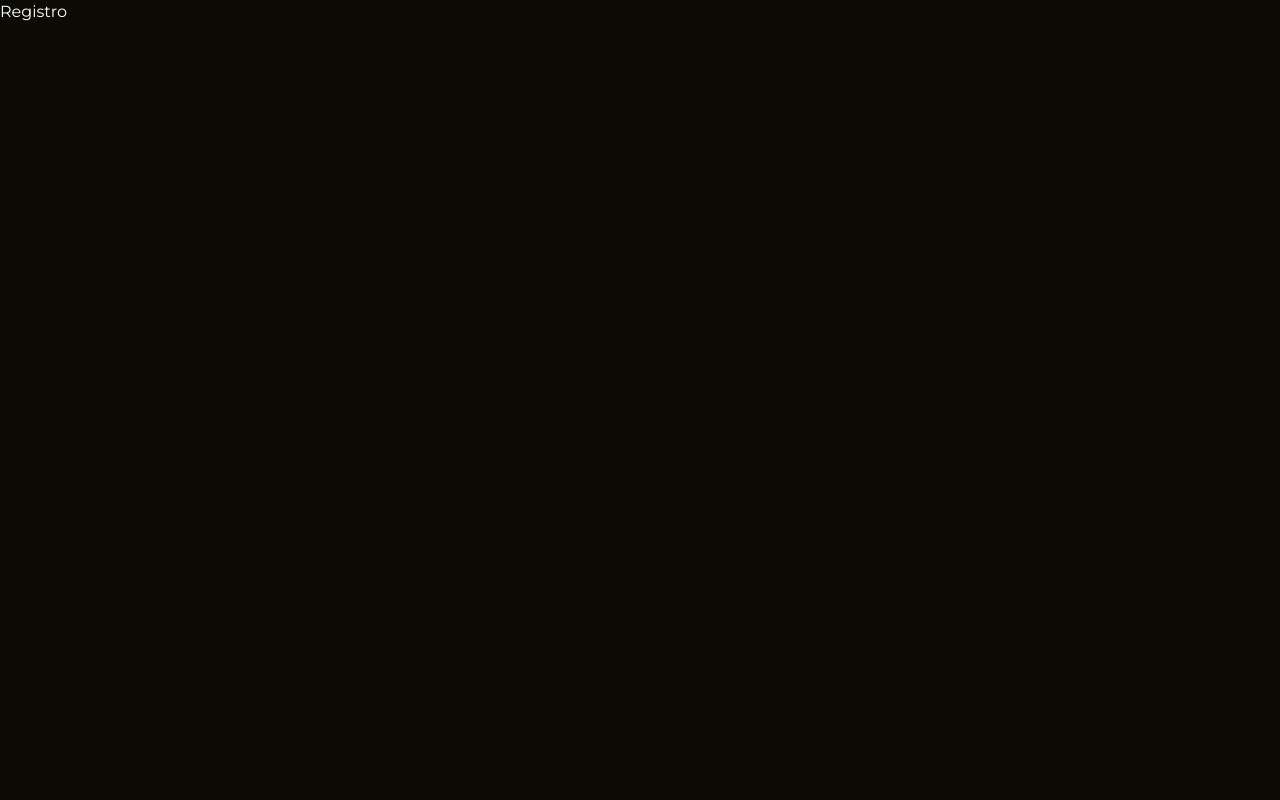
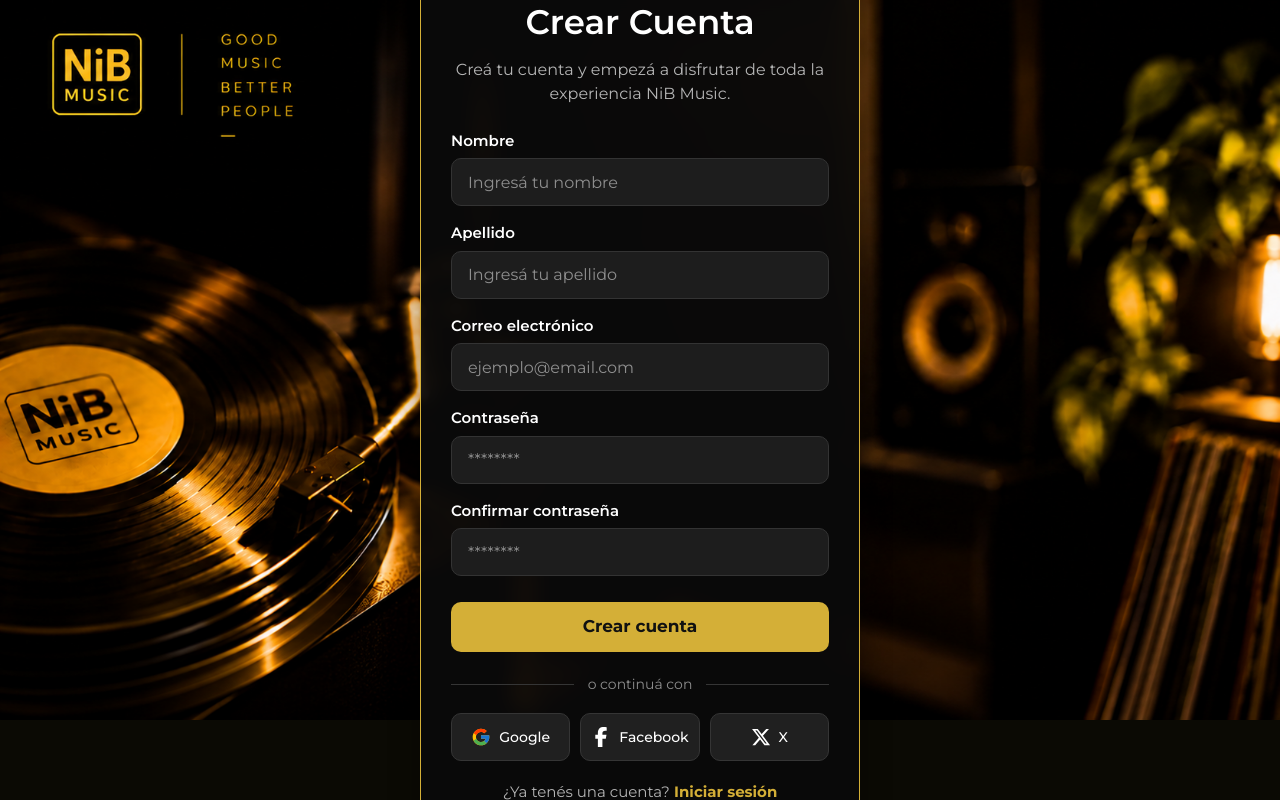
Before and after one commit to ivanlazartee/NiB-Music, a React (Vite) app: page /registro in a window 1280 px wide. Built offline with nearby package versions, Linux system fonts and the light colour scheme.

Commit message:
creamos pagina de registro, importamos imagen, le dimos diseño

```diff
--- a/src/pages/Registro.jsx
+++ b/src/pages/Registro.jsx
@@ -1,4 +1,97 @@
+import registroBg from "../assets/img/registro-bg.png";
+import "./registro.css";
+
+import { FcGoogle } from "react-icons/fc";
+import { FaFacebookF, FaXTwitter } from "react-icons/fa6";
+
 function Registro() {
-    return <h1>Registro</h1>
+  return (
+    <section className="registro-page">
+      <img
+        src={registroBg}
+        alt="Registro NiB Music"
+        className="registro-bg"
+      />
+
+      <div className="registro-overlay">
+        <div className="registro-card">
+
+          <h2>Crear Cuenta</h2>
+
+          <p className="registro-subtitle">
+            Creá tu cuenta y empezá a disfrutar de toda la experiencia NiB Music.
+          </p>
+
+          <form className="registro-form">
+
+            <label>Nombre</label>
+            <input
+              type="text"
+              placeholder="Ingresá tu nombre"
+            />
+
+            <label>Apellido</label>
+            <input
+              type="text"
+              placeholder="Ingresá tu apellido"
+            />
+
+            <label>Correo electrónico</label>
+            <input
+              type="email"
+              placeholder="ejemplo@email.com"
+            />
+
+            <label>Contraseña</label>
+            <input
+              type="password"
+              placeholder="********"
+            />
+
+            <label>Confirmar contraseña</label>
+            <input
+              type="password"
+              placeholder="********"
+            />
+
+            <button type="submit" className="registro-btn">
+              Crear cuenta
+            </button>
+
+          </form>
+
+          <div className="registro-divider">
+            <span>o continuá con</span>
+          </div>
+
+          <div className="registro-social-login">
+
+            <button type="button" className="registro-social-btn">
+              <FcGoogle />
+              <span>Google</span>
+            </button>
+
+            <button type="button" className="registro-social-btn">
+              <FaFacebookF />
+              <span>Facebook</span>
+            </button>
+
+            <button type="button" className="registro-social-btn">
+              <FaXTwitter />
+              <span>X</span>
+            </button>
+
+          </div>
+
+          <p className="registro-footer">
+            ¿Ya tenés una cuenta?
+            <a href="/login"> Iniciar sesión</a>
+          </p>
+
+        </div>
+      </div>
+    </section>
+  );
 }
-export default Registro
+
+export default Registro;
--- /dev/null
+++ b/src/pages/registro.css
@@ -0,0 +1,213 @@
+*{
+    margin:0;
+    padding:0;
+    box-sizing:border-box;
+}
+
+.registro-page{
+    position:relative;
+    width:100%;
+    height:100vh;
+    overflow:hidden;
+}
+
+.registro-bg{
+    width:100%;
+    height:auto;
+    display:block;
+}
+
+.registro-overlay{
+    position:absolute;
+    inset:0;
+
+    display:flex;
+    justify-content:center;
+    align-items:center;
+}
+
+.registro-card{
+    width:440px;
+
+    background:rgba(10,10,10,.92);
+
+    border:1px solid #d4af37;
+    border-radius:18px;
+
+    backdrop-filter:blur(10px);
+
+    padding:28px 30px;
+
+    display:flex;
+    flex-direction:column;
+
+    box-shadow:0 0 30px rgba(0,0,0,.35);
+}
+
+.registro-card h2{
+    color:#fff;
+    text-align:center;
+    font-size:34px;
+    font-weight:600;
+    margin-bottom:10px;
+}
+
+.registro-subtitle{
+    color:#b5b5b5;
+    text-align:center;
+    font-size:16px;
+    line-height:1.5;
+    margin-bottom:24px;
+}
+
+.registro-form{
+    display:flex;
+    flex-direction:column;
+}
+
+.registro-form label{
+    color:#fff;
+    font-size:15px;
+    font-weight:600;
+    margin-bottom:6px;
+}
+
+.registro-form input{
+    width:100%;
+    height:48px;
+
+    background:#1d1d1d;
+
+    border:1px solid #333;
+
+    border-radius:10px;
+
+    color:#fff;
+
+    padding:0 16px;
+
+    margin-bottom:16px;
+
+    outline:none;
+
+    transition:.25s;
+}
+
+.registro-form input:focus{
+    border-color:#d4af37;
+}
+
+.registro-btn{
+    width:100%;
+    height:50px;
+
+    margin-top:10px;
+
+    border:none;
+    border-radius:10px;
+
+    background:#d4af37;
+
+    color:#111;
+
+    font-size:17px;
+    font-weight:700;
+
+    cursor:pointer;
+
+    transition:.25s;
+}
+
+.registro-btn:hover{
+    transform:translateY(-2px);
+    background:#e2be48;
+}
+
+.registro-divider{
+    display:flex;
+    align-items:center;
+    margin:22px 0 18px;
+}
+
+.registro-divider::before,
+.registro-divider::after{
+    content:"";
+    flex:1;
+    height:1px;
+    background:#353535;
+}
+
+.registro-divider span{
+    color:#8d8d8d;
+    font-size:14px;
+    padding:0 14px;
+}
+
+/* ========================= */
+/* BOTONES SOCIALES */
+/* ========================= */
+
+.registro-social-login{
+    display:flex;
+    gap:10px;
+    width:100%;
+}
+
+.registro-social-btn{
+    flex:1;
+
+    height:48px;
+
+    display:flex;
+    justify-content:center;
+    align-items:center;
+    gap:8px;
+
+    background:#202020;
+
+    border:1px solid #353535;
+    border-radius:10px;
+
+    color:#fff;
+
+    cursor:pointer;
+
+    transition:.25s;
+}
+
+.registro-social-btn:hover{
+    background:#292929;
+    border-color:#d4af37;
+}
+
+.registro-social-btn svg{
+    font-size:20px;
+}
+
+.registro-social-btn span{
+    font-size:14px;
+    font-weight:500;
+    white-space:nowrap;
+}
+
+/* ========================= */
+
+.registro-footer{
+    margin-top:20px;
+
+    text-align:center;
+
+    color:#b5b5b5;
+
+    font-size:15px;
+}
+
+.registro-footer a{
+    color:#d4af37;
+    text-decoration:none;
+    font-weight:700;
+}
+
+.registro-footer a:hover{
+    text-decoration:underline;
+}
```
Also changed, not shown: src/assets/img/login-bg.png, src/assets/img/registro-bg.png (added).
